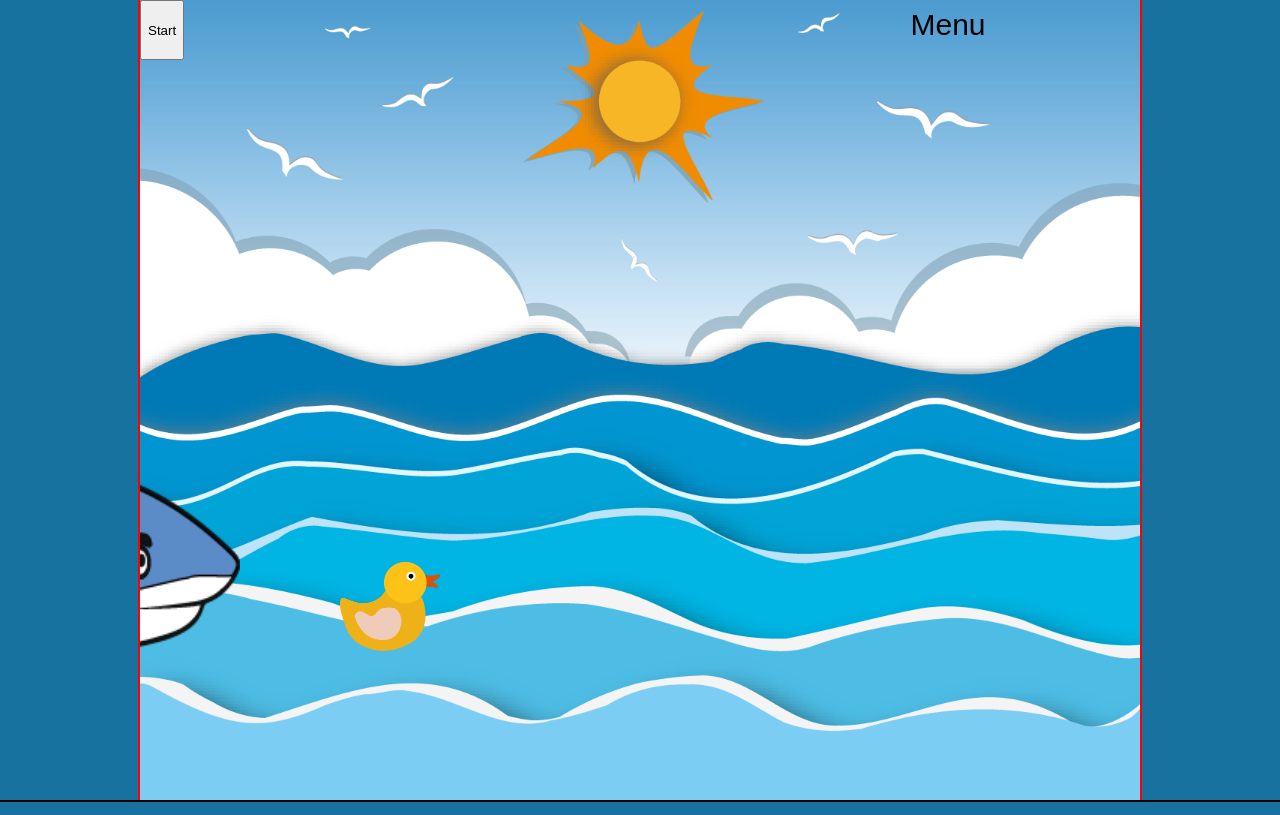
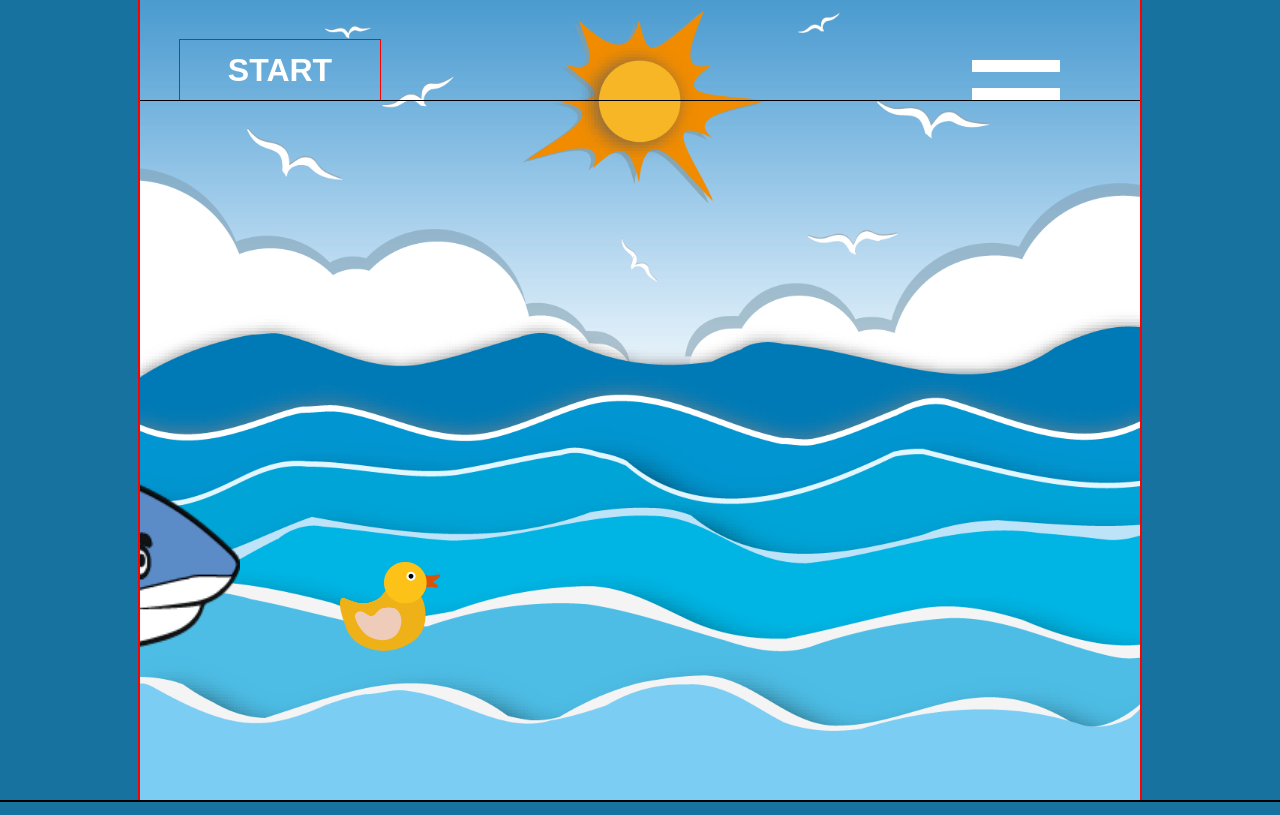
Before and after one commit to tetenyov/sharQ_react, a React (Create React App) app: page / in a window 1280 px wide. Built offline with nearby package versions, Linux system fonts and the light colour scheme.

Commit message:
add styles for start and menu buttons

```diff
--- a/src/components/app/styles/page-main.scss
+++ b/src/components/app/styles/page-main.scss
@@ -1,3 +1,9 @@
 .page-main {
   margin-top: -60px;
 }
+
+@media (min-width: $tablet-width) {
+  .page-main {
+    margin-top: -100px;
+  }
+}
--- a/src/components/header/Header.tsx
+++ b/src/components/header/Header.tsx
@@ -21,12 +21,13 @@ function Header() {
 
   return (
     <header className='page-header'>
-      <button type='button' onClick={handleStartClick}>
+      <button type='button' className='page-header__button-start' onClick={handleStartClick}>
         Start
       </button>
-      <button type='button' className='page-header__settings-toggler' onClick={handleMenuClick}>
-        Menu
-      </button>
+      <button type='button'
+        className={`page-header__settings-toggler ${isOpen ? 'page-header__settings-toggler--close' : ''}`}
+        onClick={handleMenuClick}
+      />
       <Settings menuIsOpen={isOpen} />
     </header>
   );
--- a/src/components/header/page-header.scss
+++ b/src/components/header/page-header.scss
@@ -1,33 +1,108 @@
 .page-header {
+  outline: 1px solid black;
   position: relative;
   z-index: 2;
   display: flex;
   justify-content: space-between;
 
+  padding-right: 8%;
+  padding-left: 4%;
+
   height: 60px;
 }
 
-.page-header__settings-toggler {
-  display: flex;
-  justify-content: center;
-  align-items: center;
-  position: relative;
-  z-index: 3;
+.page-header__button-start {
+  outline: 1px solid red;
+  align-self: flex-end;
 
-  width: 30vw;
-  height: 50px;
+  width: 25vw;
+  min-width: 80px;
+  max-width: 200px;
+  @include padd(10px, 10px, 6px, 10px);
+
+  @include font(1.3rem, 1, 700);
+  text-transform: uppercase;
+  color: #ffffff;
 
   background-color: transparent;
   border: none;
   cursor: pointer;
+}
+
+.page-header__settings-toggler {
+  align-self: flex-end;
+  position: relative;
+  z-index: 3;
+
+  width: 10%;
+  height: 20px;
+
+  background-color: transparent;
+  border: none;
+  cursor: pointer;
+
+  &::before {
+    position: absolute;
+    content: '';
+    top: 0;
+    right: 0;
+    left: 0;
+    height: 6px;
+    background-color: #ffffff;
+  }
+
+  &::after {
+    position: absolute;
+    content: '';
+    right: 0;
+    left: 0;
+    bottom: 0;
+    height: 6px;
+    background-color: #ffffff;
+  }
+
+  &--close::before {
+    transform: rotate(5deg);
+  }
+
+  &--close::after {
+    transform: rotate(-5deg);
+  }
 
   &:focus {
     outline: none;
   }
 }
 
-@media (min-width: 750px) {
+@media (min-width: $tablet-width) {
+  .page-header {
+    height: 100px;
+  }
+
   .page-header__settings-toggler {
     font-size: 30px;
   }
+
+  .page-header__button-start {
+    padding-top: 14px;
+    padding-bottom: 14px;
+
+    @include font(2rem, 1, 700);
+  }
+
+  .page-header__settings-toggler {
+    height: 40px;
+
+    &::before {
+      height: 12px;
+    }
+
+    &::after {
+      height: 12px;
+    }
+
+    &--close::before {
+      transform: rotate(5deg);
+    }
+  }
 }
```
